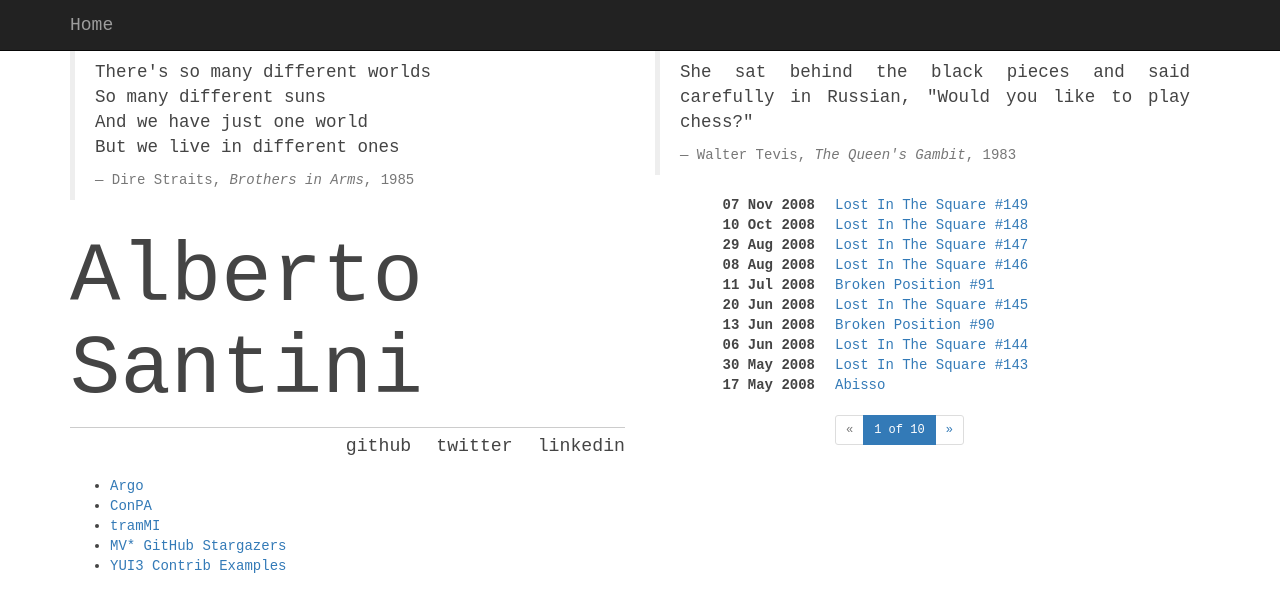
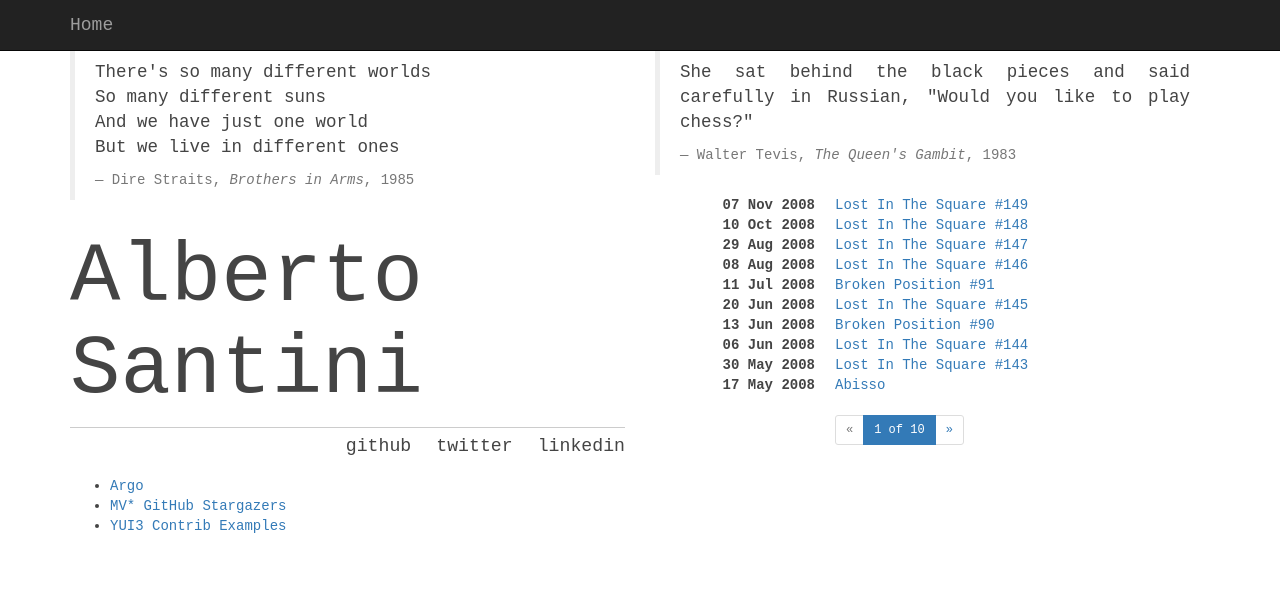
Before and after one commit to albertosantini/albertosantini.github.com, a Jekyll site: the page built from index.html, in a window 1280 px wide. Shown: the top 612 px of the page. Built offline with Jekyll 4.4.1, drawn with Linux system fonts in a browser that asks for light colours; the list of posts is cut into pages by our own code.

Commit message:
Remove ConPA and TramMI links.

```diff
--- a/index.html
+++ b/index.html
@@ -59,8 +59,6 @@
     <!-- Live Pages  -->
     <ul>
         <li><a href="http://argo.js.org">Argo</a>
-        <li><a href="http://conpa.jit.su">ConPA</a>
-        <li><a href="http://trammi.jit.su">tramMI</a></li>
         <li><a href="https://mvstar.firebaseapp.com/">
         MV* GitHub Stargazers</a></li>
         <li><a href="http://albertosantini.github.io/yui3-gallery-contrib/">
```
